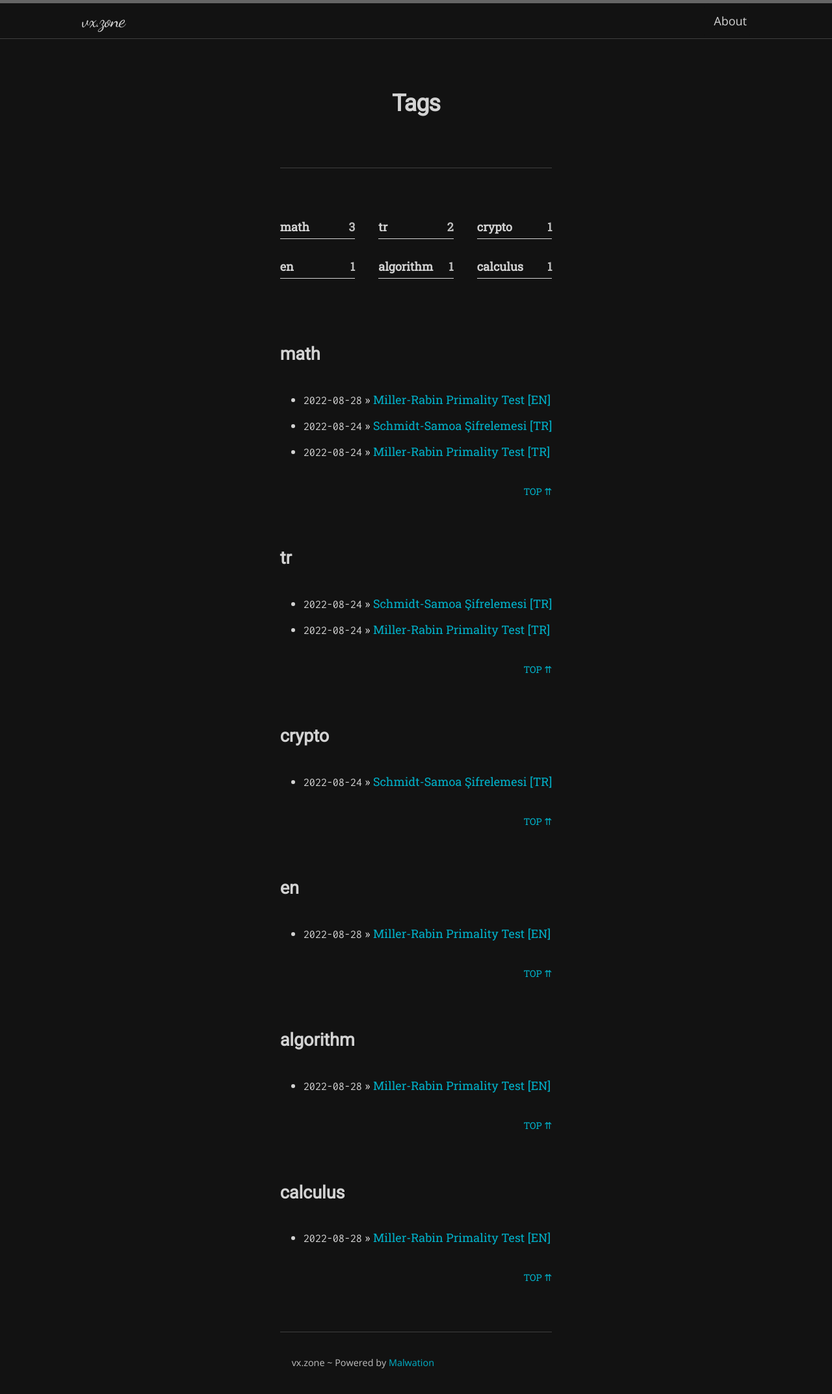
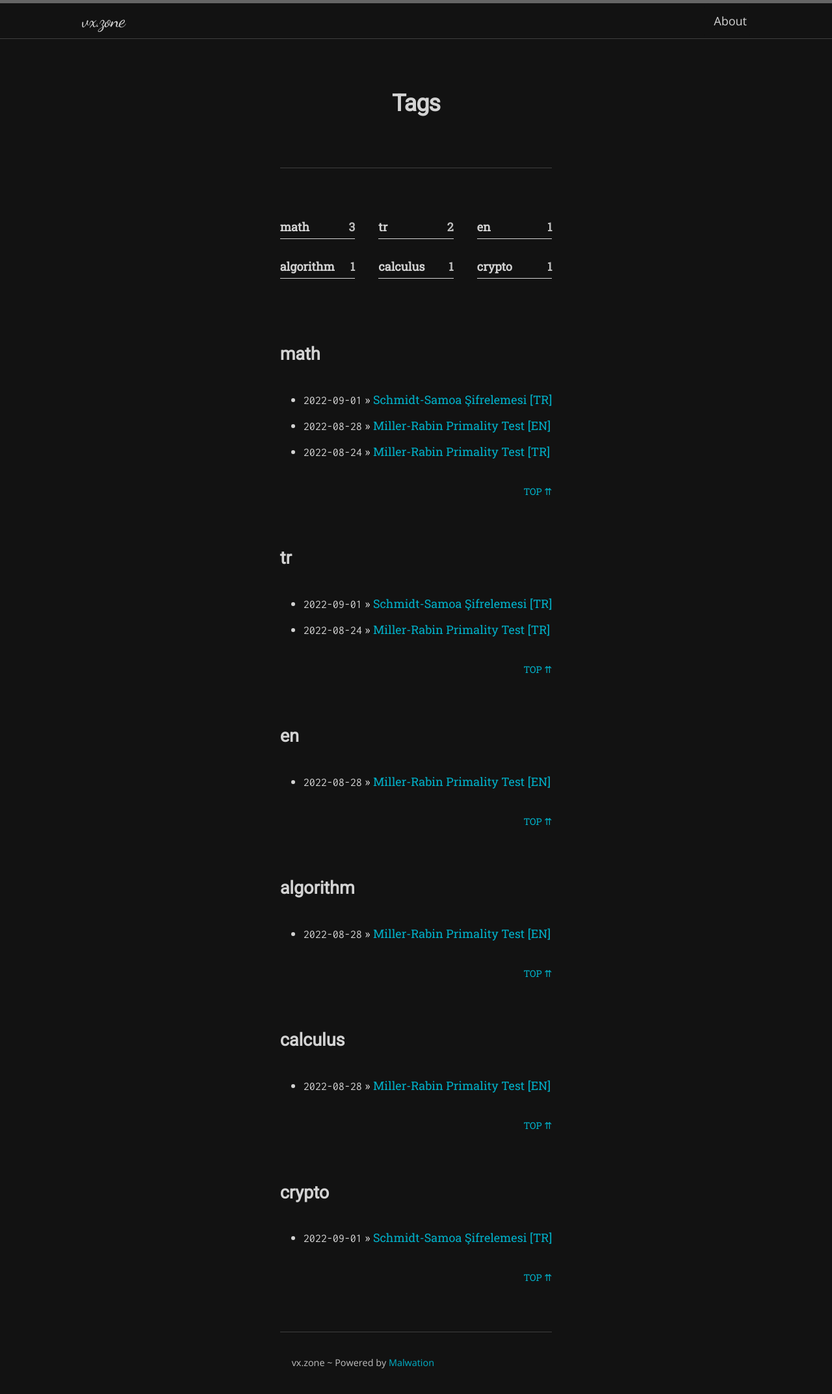
Before and after one commit to vx-zone/vx-zone.github.io, a Jekyll site: the page built from tags.md, in a window 1280 px wide. Shown: the top 2146 px of the page at 65% size. Built offline with Jekyll 4.4.1, drawn with Linux system fonts in a browser that asks for light colours; nearby versions of some CDN libraries; some web fonts are replaced.

Commit message:
Update 2022-08-28-schmidtcrypto-utku.md

```diff
--- a/_posts/2022-08-28-schmidtcrypto-utku.md
+++ b/_posts/2022-08-28-schmidtcrypto-utku.md
@@ -1,7 +1,7 @@
 ---
 layout: post
 title: Schmidt-Samoa Şifrelemesi [TR]
-date: 2022-08-24 16:45:29 +0300
+date: 2022-09-01 16:45:29 +0300
 description: Schmidt-Samoa Şifrelemesi ile karşı karşıyayız.
 author: Utku Çorbacı
 tags: [Math, Crypto, TR]
```
